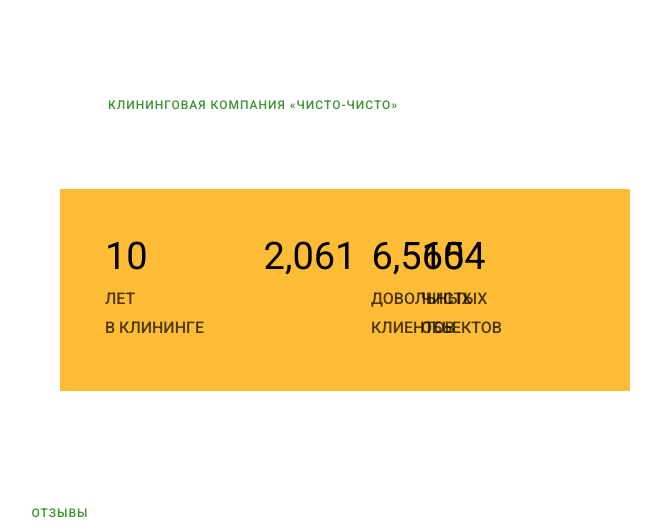
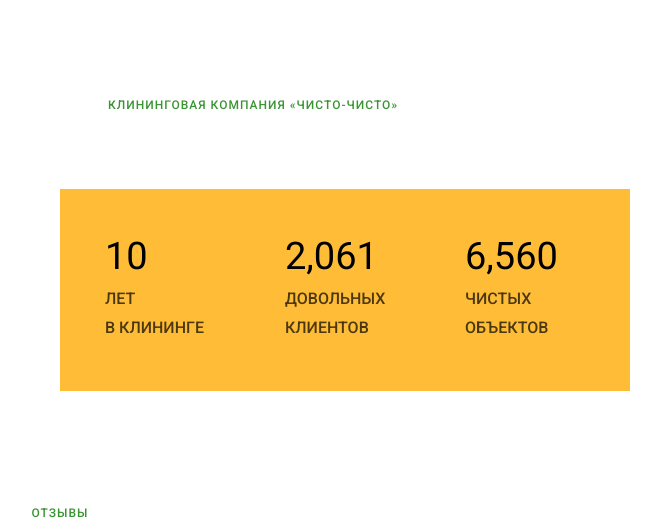
Before and after one commit to Dastan-Oskonbaev/Cleaning_company, a Django app: page / in a window 1280 px wide. Shown: the part 1097-1629 px from the top of the page, without its empty margins (580-1241 px from the left). Run offline with Django 4.2, Linux system fonts and the light colour scheme; data that the repository does not hold is empty; some libraries are stand-ins or nearby versions.

Commit message:
block statistics

```diff
--- a/apps/cleaning/templates/cleaning/index.html
+++ b/apps/cleaning/templates/cleaning/index.html
@@ -92,12 +92,9 @@
         @media screen and (max-width: 277px) and (max-height: 693px) {
             .amir {
                 position: absolute !important;
-            top: 10% !important;
-            ;
-            left: 50% !important;
-            ;
-            transform: translateX(-50%) !important;
-            ;
+                top: 10% !important;;
+                left: 50% !important;;
+                transform: translateX(-50%) !important;;
             }
 
             .amir img {
@@ -112,7 +109,8 @@
             <div class="row no-gutters slider-text js-fullheight align-items-center justify-content-start"
                  data-scrollax-parent="true">
                 <div class="col-md-6 ftco-animate amir">
-                <img src="{% static 'images/sticker.webp' %}" style="width: 230px; margin-bottom: 30px" alt="Логотип">
+                    <img src="{% static 'images/sticker.webp' %}" style="width: 230px; margin-bottom: 30px"
+                         alt="Логотип">
                     <h1 class="mb-4"
                         style="font-family: 'Sree Krushnadevaraya',serif; font-size: xxx-large; color: #ffbc37;">
                         Убираем чисто и честно!</h1>
@@ -134,13 +132,15 @@
                                 <div class="col-12 col-md d-flex align-items-center pt-4 pt-md-0">
                                     <div class="form-group py-md-4 py-2 px-4 px-md-0">
                                         <label for="name" style="color: #ffbc37">Имя</label>
-                                    <input type="text" class="form-control" placeholder="Ваше имя" name="first_name">
+                                        <input type="text" class="form-control" placeholder="Ваше имя"
+                                               name="first_name">
                                     </div>
                                 </div>
                                 <div class="col-12 col-md d-flex align-items-center pt-4 pt-md-0">
                                     <div class="form-group py-md-4 py-2 px-4 px-md-0">
                                         <label for="name" style="color: #ffbc37">Фамилия</label>
-                                    <input type="text" class="form-control" placeholder="Ваша фамилия" name="last_name">
+                                        <input type="text" class="form-control" placeholder="Ваша фамилия"
+                                               name="last_name">
                                     </div>
                                 </div>
                                 <div class="col-12 col-md d-flex align-items-center">
@@ -208,8 +208,6 @@
                             <div class="block-18">
                                 <div class="text">
                                     <strong class="number" data-number="12"></strong>
-                            </div>
-                            <div class="text">
                                     <span>лет <br>в клининге</span>
                                 </div>
                             </div>
@@ -218,14 +216,6 @@
                             <div class="block-18">
                                 <div class="text">
                                     <strong class="number" data-number="2342">0</strong>
-                            </div>
-                        </div>
-                        <div class="col-md-6 col-lg-4 d-flex justify-content-center counter-wrap ftco-animate">
-                            <div class="block-18">
-                                <div class="text">
-                                    <strong class="number" data-number="7452">0</strong>
-                                </div>
-                                <div class="text">
                                     <span>Довольных <br>Клиентов</span>
                                 </div>
                             </div>
@@ -233,11 +223,8 @@
                         <div class="col-md-6 col-lg-4 d-flex justify-content-center counter-wrap ftco-animate">
                             <div class="block-18">
                                 <div class="text">
-                                    <strong class="number" data-number="175">0</strong>
-                                </div>
-                                <div class="text">
-                                    <span>чистых <br>обьектов</span>
-                                </div>
+                                    <strong class="number" data-number="7452">0</strong>
+                                    <span>чистых <br>объектов</span>
                                 </div>
                             </div>
                         </div>
@@ -279,7 +266,8 @@
                     {% for rev in reviews %}
                         <div class="col-md-6 col-lg-3 ftco-animate">
                             <div class="work video d-flex align-items-center">
-                            <video width="100%" height="auto" controls style="display: none;" id="video-{{ rev.id }}"
+                                <video width="100%" height="auto" controls style="display: none;"
+                                       id="video-{{ rev.id }}"
                                        class="review">
                                     <source src="{{ rev.file.url }}" type="video/mp4">
                                     Ваш браузер не поддерживает видео.
```
Lines whose indentation alone changed are shown as unchanged.
